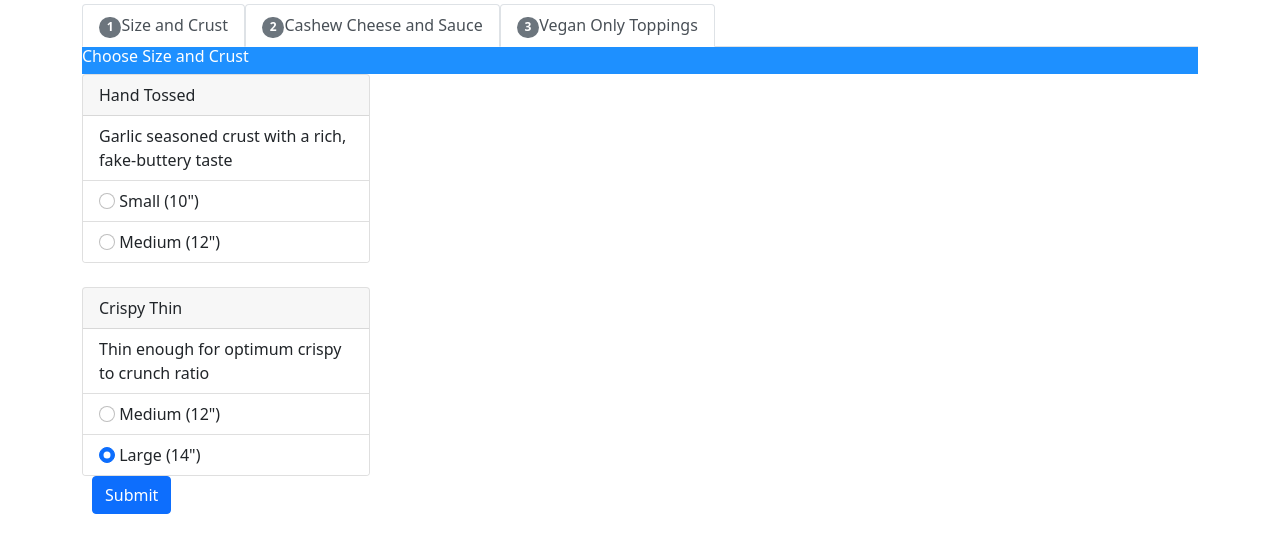
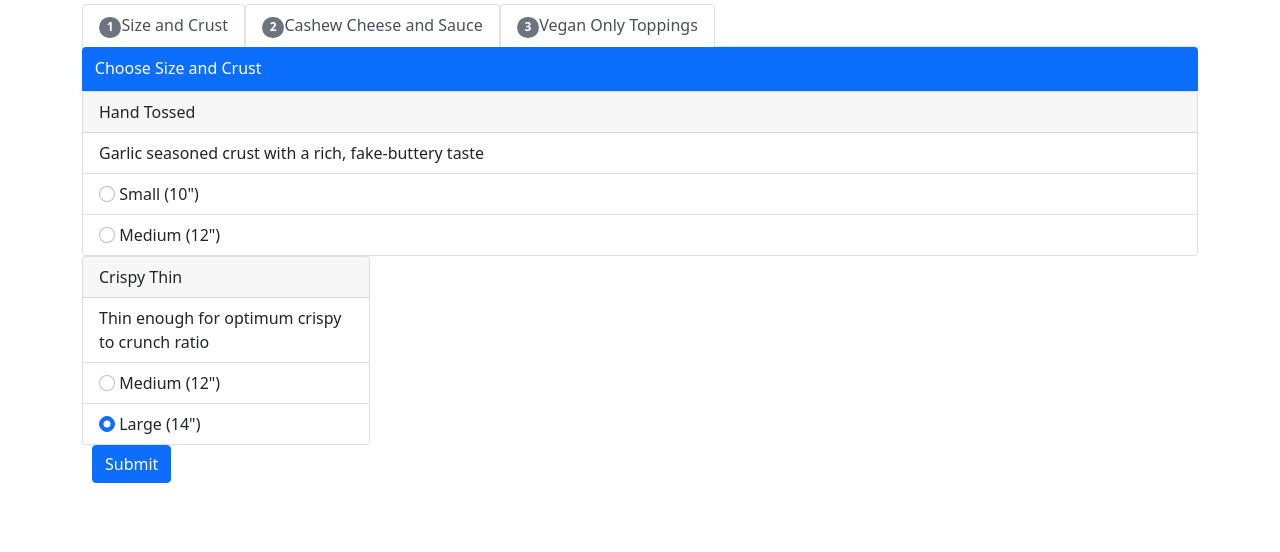
Before and after one commit to 5T0P5331N6M3/codeup-web-exercises, a plain HTML site: page html/order-pizza.html in a window 1280 px wide. Shown: the part 514-1066 px from the top of the page. Drawn offline with nearby package versions, Linux system fonts and the light colour scheme.

Commit message:
adjusting containers for crust size container.

```diff
--- a/css/custom.css
+++ b/css/custom.css
@@ -17,7 +17,7 @@
 }
 
 .size-crust {
-    background-color: dodgerblue;
+    background-color: #0C6EFD;
     color: white;
     width: 100%;
 }
@@ -30,14 +30,14 @@
 
 }
 
-/* Small devices (phones and pocket devices, 576 and up) */
-@media screen and (min-width:576px) { /* ... */ }
+.container-crust {
+    border: 2px solid #E4E4E4;
+    padding: 10px;
+    border-radius: 30px 30px;
+}
 
-/* Medium devices (tablets, 768px and up) */
-@media screen and (min-width:768px) { /* ... */ }
-
-/* Large devices (desktops, 992px and up) */
-@media screen and (min-width:992px) { /* ... */ }
-
-/* Extra large devices (large desktops, 1200px and up) */
-@media screen and (min-width:1200px) { /* ... */ }
+.size-crust h6 {
+    padding: .5em;
+    margin: .3em;
+    text-align: center;
+}
--- a/html/order-pizza.html
+++ b/html/order-pizza.html
@@ -59,9 +59,10 @@
 <br>
 
 <h2>Build Your Own Pizza!</h2>
+
 <main>
     <!-- Cards for Choice Input Forms-->
-    <div class="container">
+    <section class="container">
         <!-- Main Tabs (3) -->
         <ul class="nav nav-tabs">
             <li class="active" id="crust-size">
@@ -82,14 +83,14 @@
                     Toppings</a>
             </li>
         </ul>
-        <!-- div has h6 across all tabs as required. Start Container here, and resize for entire container-->
-        <div class="container-crust">
-            <div class="size-crust d-flex align-items-center w-100">
+        <!-- Crust Size Container -->
+        <div>
+            <div class="size-crust d-flex align-items-center square rounded-top">
                 <h6>Choose Size and Crust</h6>
             </div>
             <div class="choices-card">
-                <div class="card" style="width: 18rem;">
-                    <div class="card-header">
+                <div class="card" style="width: 100%">
+                    <div class="card-header" style="width: 100%">
                         Hand Tossed
                     </div>
                     <ul class="list-group list-group-flush">
@@ -107,7 +108,7 @@
                             </label></li>
                     </ul>
                 </div>
-                <br>
+
                 <div class="card" style="width: 18rem;">
                     <div class="card-header">
                         Crispy Thin
@@ -139,7 +140,7 @@
 
             </div>
         </div>
-    </div>
+    </section>
 </main>
 
 <!--jsDelivr script here-->
```
